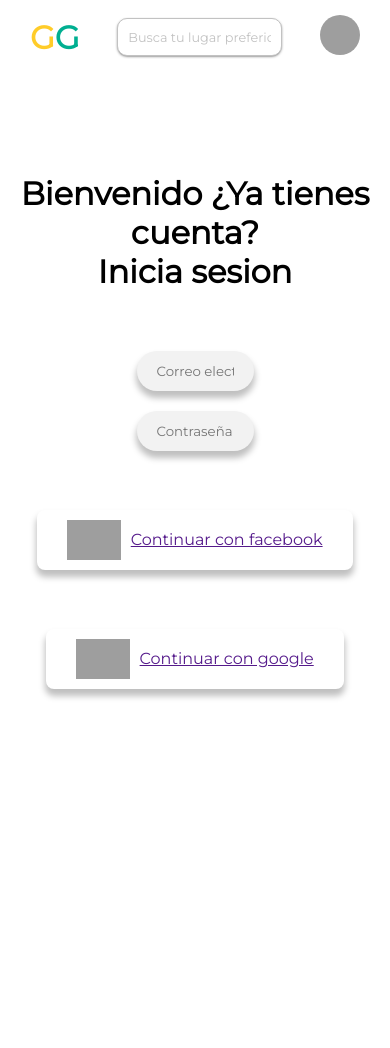
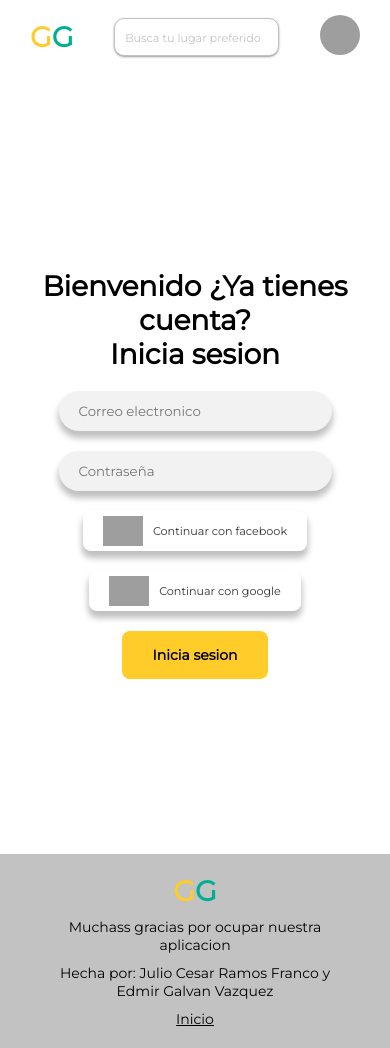
Before and after one commit to edmirgalvan01/GastroGlobal, a PHP site: page /inicio-sesion.html in a window 390 px wide. Before the commit the page ends 699 px from the top, so only its background shows below. Run offline with PHP 8.4, Linux system fonts and the light colour scheme; grey boxes are pictures that could not be loaded.

Commit message:
cree la pagina de inicio de sesion responsive

```diff
--- a/pagina-inicio-sesion/inicio-sesion.css
+++ b/pagina-inicio-sesion/inicio-sesion.css
@@ -56,16 +56,17 @@ header {
 /* HEADER */
 
 main {
-   height: 80vh;
+   height: 90vh;
    display: flex;
    flex-direction: column;
    align-items: center;
    justify-content: center;
-   gap: 7vh;
+   gap: 20px;
 }
 
 .titulo {
    text-align: center;
+   font-size: 2rem;
 }
 
 .inputs {
@@ -104,3 +105,57 @@ main {
    height: 40px;
    width: auto;
 }
+
+.conectar a {
+   text-decoration: none;
+   color: #323232;
+   font-size: 0.8rem;
+}
+
+.guardar {
+   padding: 15px 30px;
+   border: none;
+   background-color: #ffcc29;
+   color: #000;
+   font-size: 1rem;
+   border-radius: 8px;
+   font-weight: bold;
+   text-decoration: none;
+}
+
+/* FOOTER */
+footer {
+   padding: 20px 50px;
+   display: flex;
+   flex-direction: column;
+   justify-content: center;
+   align-items: center;
+   background-color: #c2c2c2;
+   gap: 10px;
+}
+footer p {
+   font-size: 1rem;
+   text-align: center;
+   color: #000;
+}
+
+footer a {
+   color: #000;
+   font-size: 1rem;
+}
+
+@media screen and (max-width: 600px) {
+   html {
+      font-size: 14px;
+   }
+   .inputs {
+      width: 70%;
+   }
+   .conectar {
+      padding: 5px 20px;
+   }
+   .conectar img {
+      height: 30px;
+      width: auto;
+   }
+}
--- a/pagina-inicio-sesion/inicio-sesion.html
+++ b/pagina-inicio-sesion/inicio-sesion.html
@@ -38,7 +38,17 @@
             <img src="../img/i-google.svg" alt="">
             <a href="">Continuar con google</a>
         </div>
+        <a href="" class="guardar">Inicia sesion</a>
     </main>
+    <footer>
+        <a href="#" class="logo">
+            <h1>G</h1>
+            <h1>G</h1>
+        </a>
+        <p>Muchass gracias por ocupar nuestra aplicacion</p>
+        <p>Hecha por: Julio Cesar Ramos Franco y Edmir Galvan Vazquez</p>
+        <a href="#">Inicio</a>
+    </footer>
 </body>
 
 </html>
```
